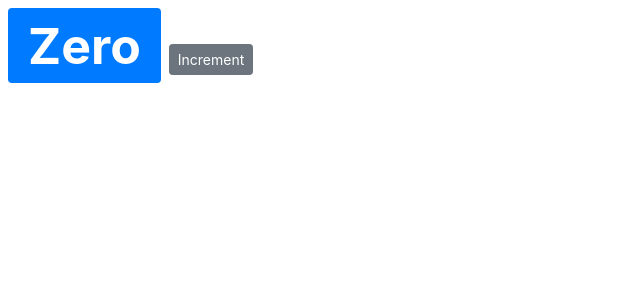
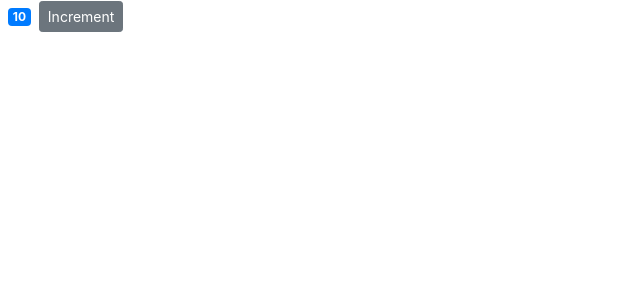
Before and after one commit to tobyatgithub/CodeWithMosh_JS_MasteringReact, a React (Create React App) app in the folder counter-app/: page / in a window 1280 px wide. Shown: the top 300 px of the page, without its empty margins (0-640 px from the left). Built offline with nearby package versions, Linux system fonts and the light colour scheme.

Commit message:
rendering class dynamically + encapsulation.

```diff
--- a/counter-app/src/components/counter.jsx
+++ b/counter-app/src/components/counter.jsx
@@ -2,7 +2,7 @@
 
 class Counter extends Component {
   state = {
-    count: 0,
+    count: 10,
     imageUrl: "https://picsum.photos/200",
   };
 
@@ -15,13 +15,18 @@
     return (
       <div>
         {/* <img src={this.state.imageUrl} alt="" /> */}
-        <span style={this.styles} className="badge badge-primary m-2">
-          {this.formatCount()}
-        </span>
+        <span className={this.getBadgeClasses()}>{this.formatCount()}</span>
         <button className="btn btn-secondary btn-sm">Increment</button>
       </div>
     );
   }
+
+  getBadgeClasses() {
+    let classes = "badge m-2 badge-";
+    classes += this.state.count === 0 ? "warning" : "primary";
+    return classes;
+  }
+
   formatCount() {
     const { count } = this.state;
     return count === 0 ? "Zero" : count;
```
